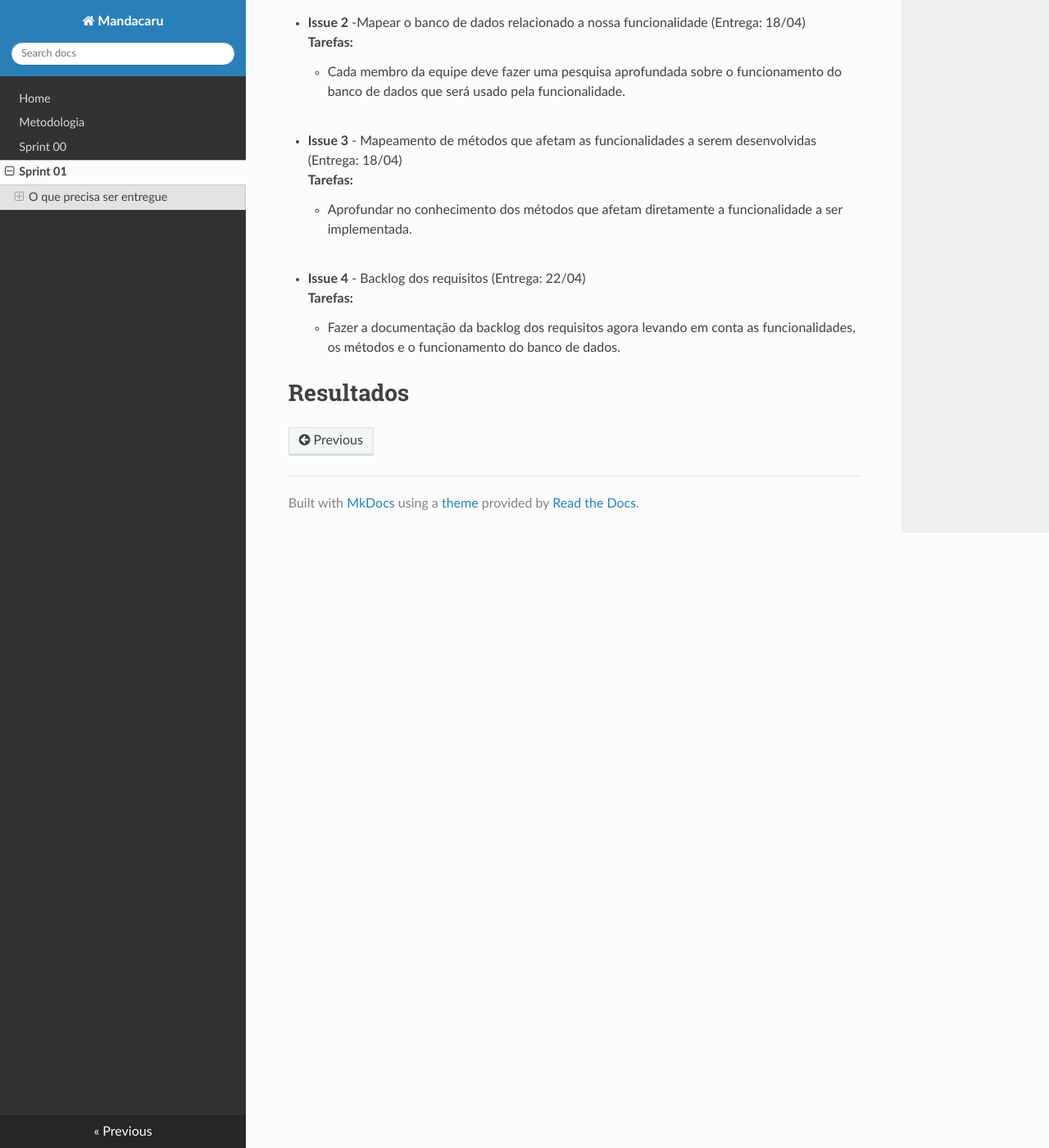
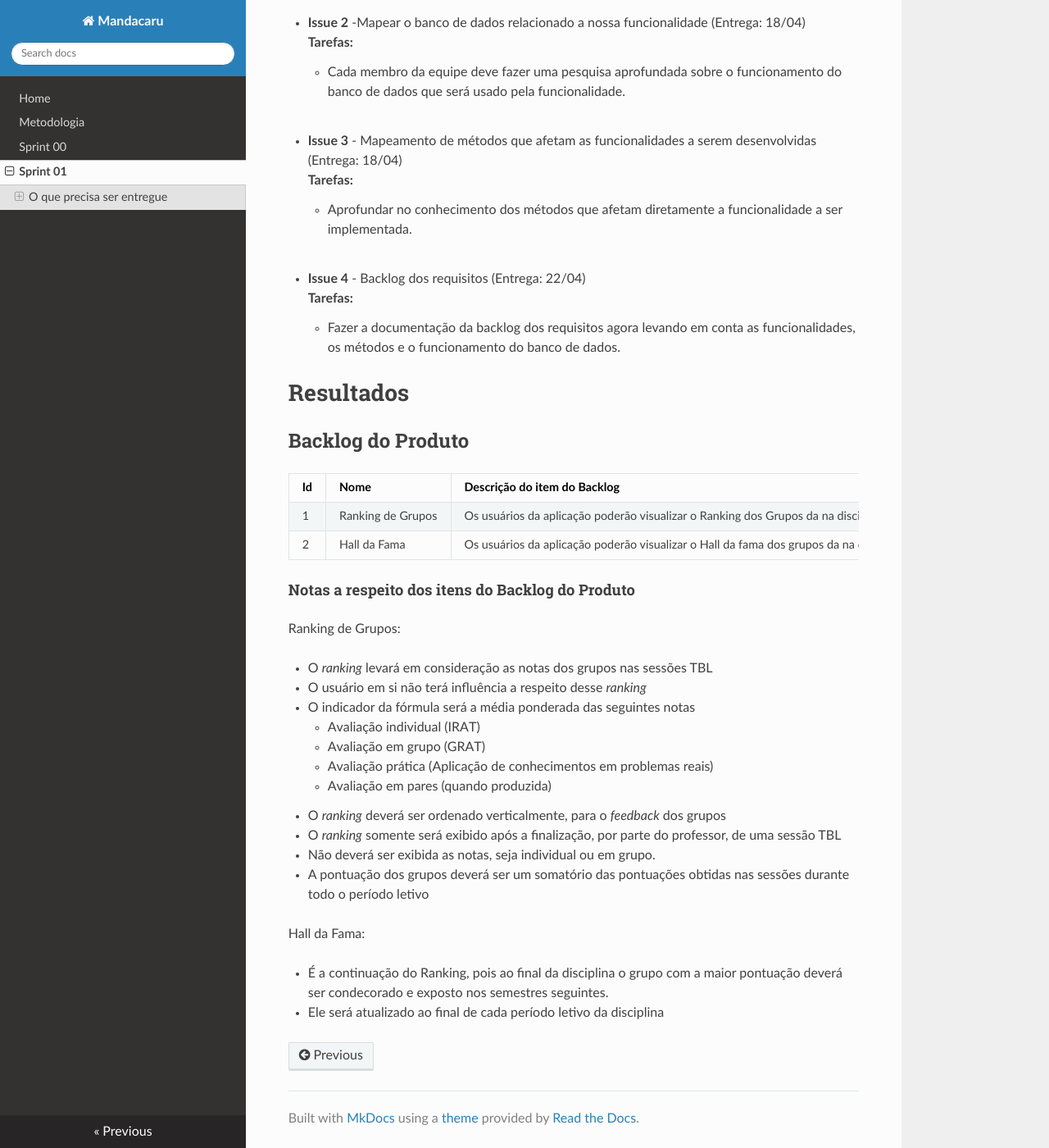
Before and after one commit to MDS-Mandacaru/Documentacao-Mandacaru, an MkDocs documentation site: the page built from docs/sprint01.md, in a window 1280 px wide and 1400 px high, scrolled down 935 px. Shown: the whole window at 82% size. Built offline with MkDocs 1.6.1, drawn with Linux system fonts in a browser that asks for light colours; nearby versions of some CDN libraries; old or Windows-style settings are respelled for this version of MkDocs.

Commit message:
Adicionando Product Backlog base

```diff
--- a/docs/sprint01.md
+++ b/docs/sprint01.md
@@ -41,5 +41,32 @@ Nessa sprint ficou definido que todos os integrantes do grupo deverão trabalhar
   **Tarefas:**
     - Fazer a documentação da backlog dos requisitos agora levando em conta as funcionalidades, os métodos e o funcionamento do banco de dados.
 
+# Resultados
 
-# Resultados
+## Backlog do Produto
+
+| Id | Nome              | Descrição do item do Backlog | Grau de importância | Estimativa inicial |
+|----|----|----|----|----|
+| 1  | Ranking de Grupos | Os usuários da aplicação poderão visualizar o Ranking dos Grupos da  na disciplina   | Alto  |   |
+| 2  | Hall da Fama      | Os usuários da aplicação poderão visualizar o Hall da fama dos grupos da  na disciplina  | Alto  |   |
+
+#### Notas a respeito dos itens do Backlog do Produto
+
+Ranking de Grupos:
+
+- O _ranking_ levará em consideração as notas dos grupos nas sessões TBL
+- O usuário em si não terá influência a respeito desse _ranking_
+- O indicador da fórmula será a média ponderada das seguintes notas
+	- Avaliação individual (IRAT)
+	- Avaliação em grupo (GRAT)
+	- Avaliação prática (Aplicação de conhecimentos em problemas reais)
+	- Avaliação em pares (quando produzida)
+- O _ranking_ deverá ser ordenado verticalmente,  para o _feedback_ dos grupos
+- O _ranking_ somente será exibido após a finalização, por parte do professor, de uma sessão TBL
+- Não deverá ser exibida as notas, seja individual ou em grupo.
+- A pontuação dos grupos deverá ser um somatório das pontuações obtidas nas sessões durante todo o período letivo
+
+Hall da Fama:
+
+- É a continuação do Ranking, pois ao final da disciplina o grupo com a maior pontuação deverá ser condecorado e exposto nos semestres seguintes.
+- Ele será atualizado ao final de cada período letivo da disciplina
```
